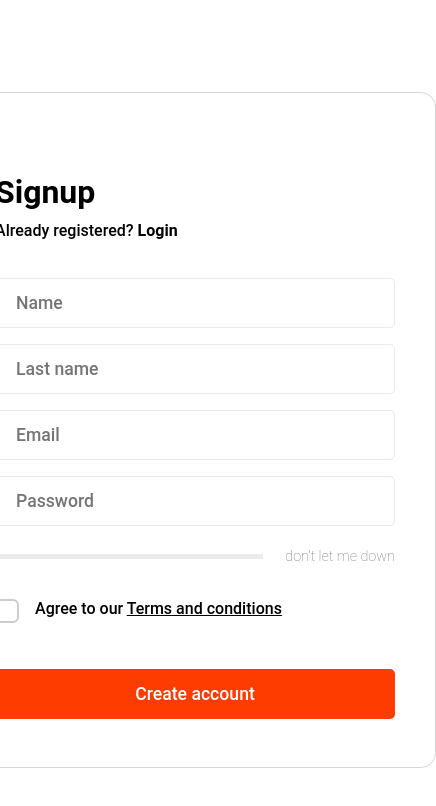
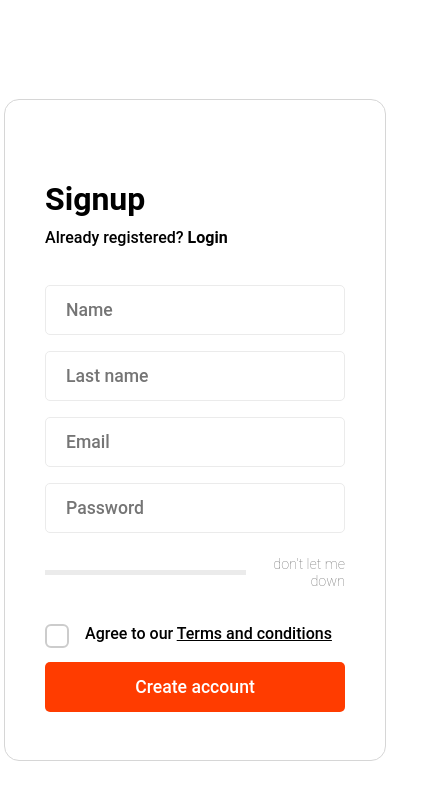
Before and after one commit to SublimedApple58/junior_frontend_test, a React (Vite) app: page / in a window 390 px wide. Shown: the top 806 px of the page, 436 px wide, since content can reach past the window. Built offline with nearby package versions, Linux system fonts and the light colour scheme.

Commit message:
responsive design implementato

```diff
--- a/src/components/Form/Form.css
+++ b/src/components/Form/Form.css
@@ -70,3 +70,17 @@ button:hover{
 .link:hover{
     text-shadow: 0px 1px 10px  black;
 }
+
+@media (max-width: 600px) {
+    form{
+
+    }
+
+    .text, button{
+        height: 50px;
+        width: 300px;
+        border-radius: 5px;
+        font-size: 1.1em;
+        margin: 8px auto;
+    }
+}
--- a/src/components/SignUp/SignUp.css
+++ b/src/components/SignUp/SignUp.css
@@ -21,6 +21,7 @@
 
 .bar > #level{
     content: '';
+    width: 0;
     height: 100%;
     display: block;
     transition: .4s all ease-out;
@@ -30,12 +31,10 @@
     margin: 20px 0 10px 0;
 }
 
-/* Nascondere la checkbox originale */
 .custom-checkbox input[type="checkbox"] {
     display: none;
 }
 
-/* Creare l'aspetto personalizzato della checkbox */
 .custom-checkbox {
     display: flex;
     align-items: center;
@@ -66,15 +65,15 @@
 }
 
 .custom-checkbox input[type="checkbox"]:checked + span::before {
-    background-color: rgb(255, 60, 0); /* Colore di sfondo quando selezionato */
-    border-color: rgb(255, 60, 0); /* Colore del bordo quando selezionato */
+    background-color: rgb(255, 60, 0);
+    border-color: rgb(255, 60, 0);
 }
 
 .custom-checkbox input[type="checkbox"]:checked + span::after {
     content: '';
     position: absolute;
-    left: 8.5px; /* Regola la posizione orizzontale della spunta */
-    top: 5px; /* Regola la posizione verticale della spunta */
+    left: 8.5px;
+    top: 5px;
     width: 5px;
     height: 10px;
     border: solid #fff;
```
